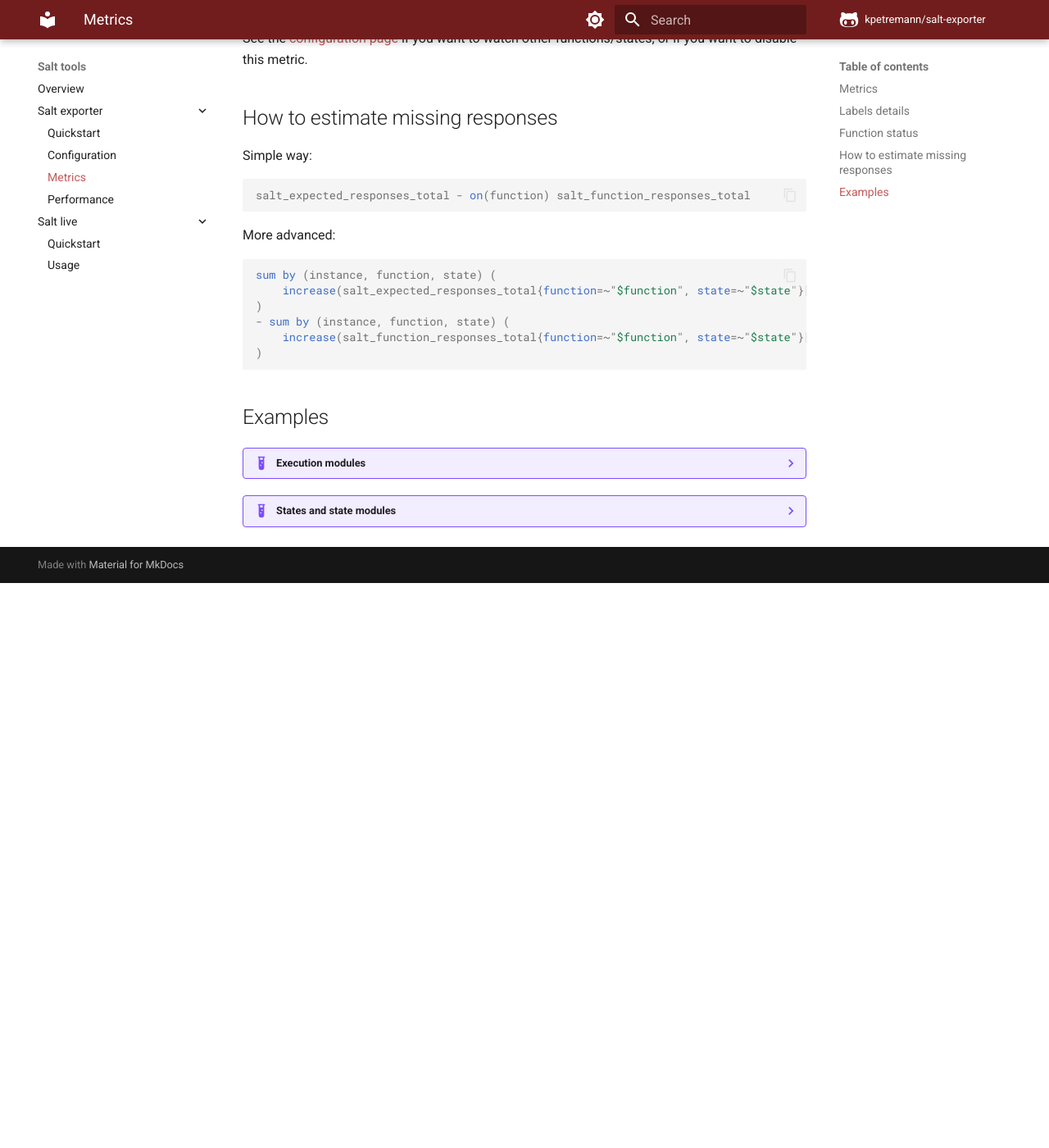
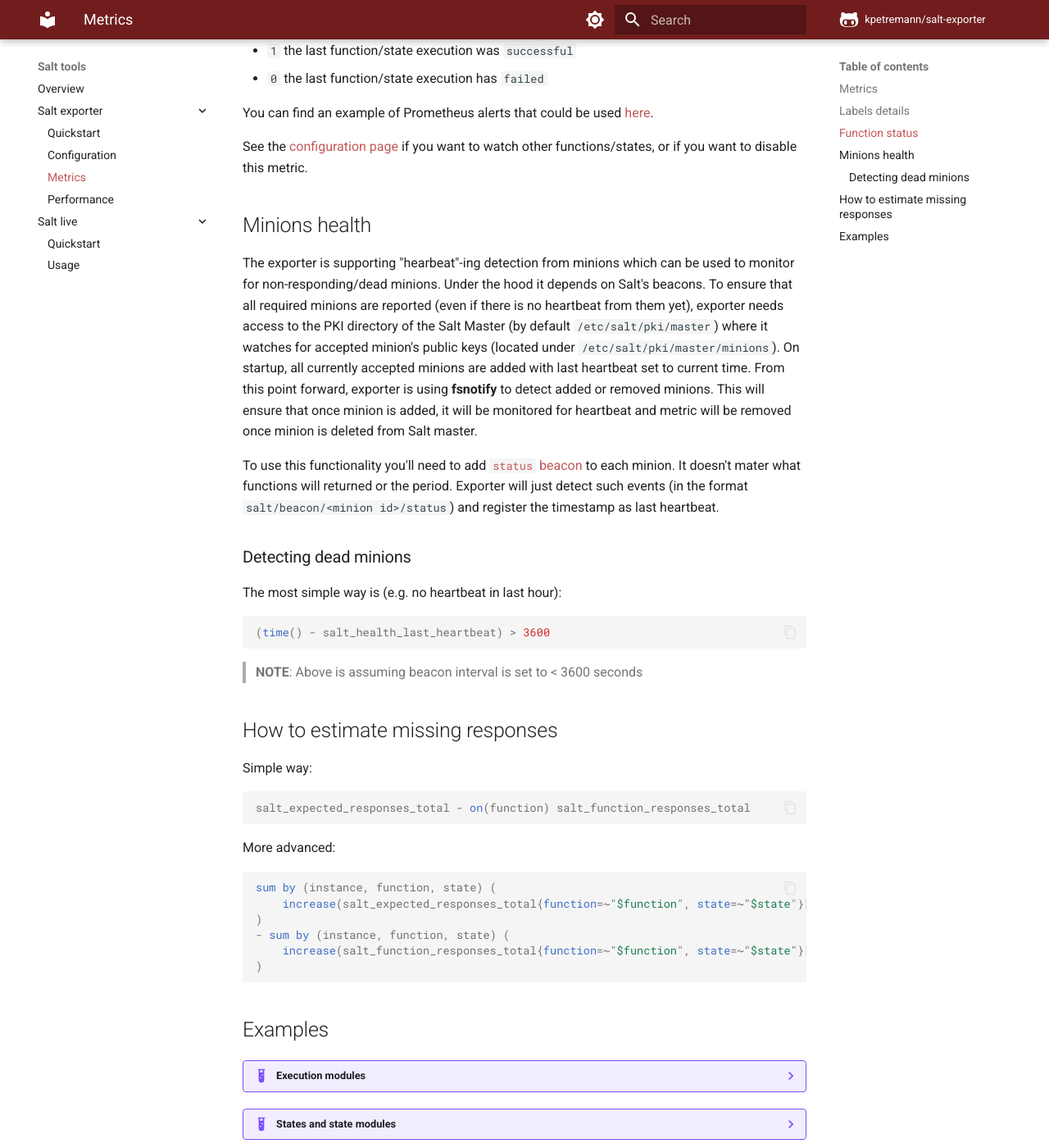
Before and after one commit to kpetremann/salt-exporter, an MkDocs documentation site: the page built from docs/docs/salt-exporter/metrics.md, in a window 1280 px wide and 1400 px high, scrolled down 1502 px. Shown: the whole window at 82% size. Built offline with MkDocs 1.6.1 and Material for MkDocs 9.7.7, drawn with Linux system fonts in a browser that asks for light colours; comment, search, counter and statistics services are not loaded; before the commit the page ends 2213 px from its top, so only the background shows below that; some of the changed text lies outside the part shown.

Commit message:
update docs with minions health functionality

````diff
--- a/docs/docs/salt-exporter/metrics.md
+++ b/docs/docs/salt-exporter/metrics.md
@@ -23,6 +23,8 @@ title: Metrics
 | `salt_scheduled_job_return_total` | `function`, `state`, `success`<br />(opt: `minion`) | Counter incremented each time a minion sends a scheduled job result       |
 | `salt_responses_total`            | `minion`, `success`                                 | Total number of job responses<br />_including scheduled_job responses_    |
 | `salt_function_status`            | `function`, `state`, `minion`                       | Last status of a job execution*                                           |
+| `salt_health_last_heartbeat`      | `minion` | Last heartbeat from minion in UNIX timestamp
+| `salt_health_minions_total`       |           | Total number of registered minions
 
 \* more details in the section below.
 
@@ -54,6 +56,22 @@ The value can be:
 You can find an example of Prometheus alerts that could be used [here](https://github.com/kpetremann/salt-exporter/blob/main/prometheus_alerts/highstate.yaml).
 
 See the [configuration page](./configuration.md) if you want to watch other functions/states, or if you want to disable this metric.
+
+## Minions health
+
+The exporter is supporting "hearbeat"-ing detection from minions which can be used to monitor for non-responding/dead minions. Under the hood it depends on Salt's beacons.
+To ensure that all required minions are reported (even if there is no heartbeat from them yet), exporter needs access to the PKI directory of the Salt Master (by default `/etc/salt/pki/master`) where it watches for accepted minion's public keys (located under `/etc/salt/pki/master/minions`).
+On startup, all currently accepted minions are added with last heartbeat set to current time. From this point forward, exporter is using __fsnotify__ to detect added or removed minions. This will ensure that once minion is added, it will be monitored for heartbeat and metric will be removed once minion is deleted from Salt master.
+
+To use this functionality you'll need to add [`status` beacon](https://docs.saltproject.io/en/latest/ref/beacons/all/salt.beacons.status.html#:~:text=salt.-,beacons.,presence%20to%20be%20set%20up.) to each minion. It doesn't mater what functions will returned or the period. Exporter will just detect such events (in the format `salt/beacon/<minion id>/status`) and register the timestamp as last heartbeat.
+
+### Detecting dead minions
+
+The most simple way is (e.g. no heartbeat in last hour):
+    ``` { .promql .copy }
+    (time() - salt_health_last_heartbeat) > 3600
+    ```
+> __NOTE__: Above is assuming beacon interval is set to < 3600 seconds
 
 ## How to estimate missing responses
 
@@ -126,3 +144,11 @@ More advanced:
 
     salt_scheduled_job_return_total{function="state.sls",minion="local",state="test",success="true"} 3
     ```
+??? example "Minions heartbeat"
+
+    ```promql
+    salt_health_last_heartbeat{minion="local"} 1703053536
+    salt_health_last_heartbeat{minion="node1"} 1703052536
+
+    salt_health_minions_total{} 2
+    ```
````
Also changed, not shown: docs/docs/salt-exporter/configuration.md (+17 -0 lines), README.md.
